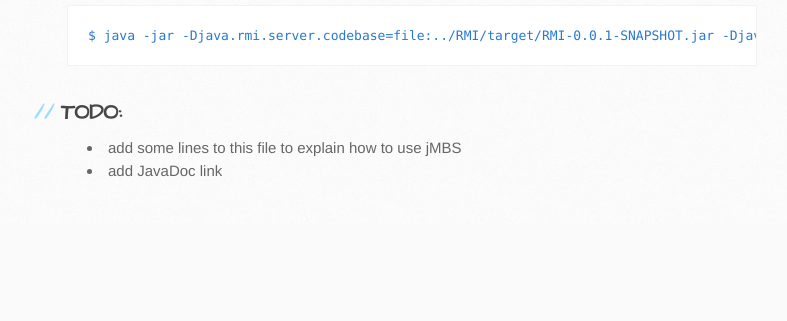
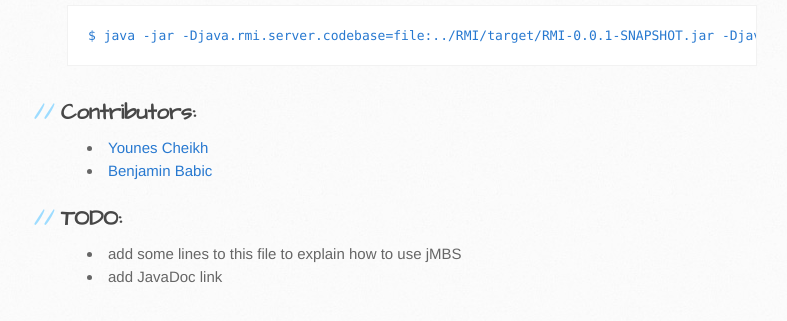
Before and after one commit to YounesCheikh/jmbs, a plain HTML site: page index.html in a window 1280 px wide. Shown: the part 2907-3228 px from the top of the page, without its empty margins (103-890 px from the left). Before the commit the page ends 3132 px from the top, so only its background shows below. Drawn offline with Linux system fonts and the light colour scheme.

```diff
--- a/index.html
+++ b/index.html
@@ -102,7 +102,14 @@ $ mvn clean assembly:assembly
 <pre><code>$ java -jar -Djava.rmi.server.codebase=file:../RMI/target/RMI-0.0.1-SNAPSHOT.jar -Djava.security.policy=target/classes/security.policy target/Client-jar-with-dependencies.jar
 </code></pre>
 
-<h2>TODO:</h2>
+<h2>Contributors:</h2>
+
+<ul>
+<li><a href="http://cyounes.com">Younes Cheikh</a></li>
+<li>
+<a href="https://www.facebook.com/babicbenjamin">Benjamin Babic</a><br>
+</li>
+</ul><h2>TODO:</h2>
 
 <ul>
 <li>add some lines to this file to explain how to use jMBS</li>
```
Also changed, not shown: params.json (+1 -1 lines).
